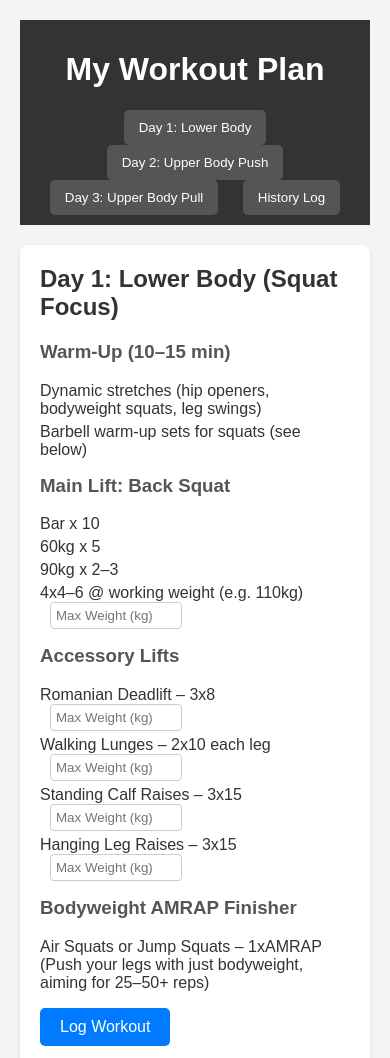
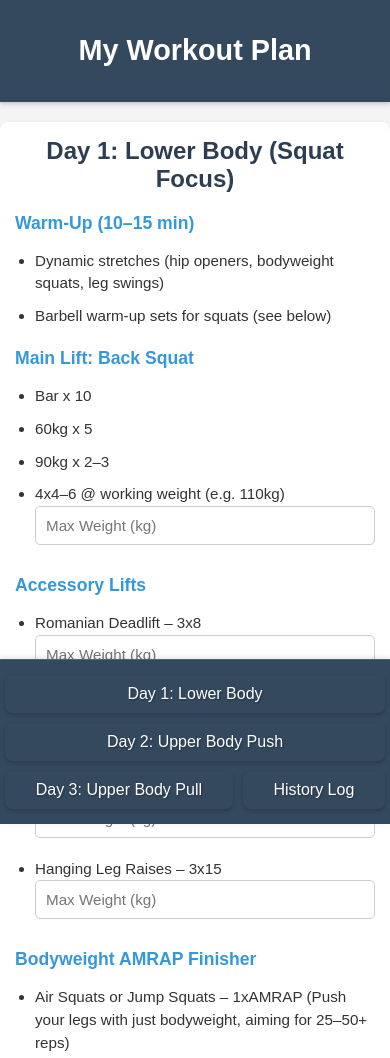
Before and after one commit to alvarovg4444/workoutplan, a plain HTML site: page index.html in a window 390 px wide. Shown: the top 1058 px of the page. Drawn offline with Linux system fonts and the light colour scheme.

Commit message:
Update style.css

```diff
--- a/style.css
+++ b/style.css
@@ -1,30 +1,50 @@
 body {
     font-family: sans-serif;
-    margin: 20px;
+    margin: 0;
     background-color: #f4f4f4;
     color: #333;
+    padding-bottom: 70px;
+    box-sizing: border-box;
+    min-height: 100vh;
+    display: flex;
+    flex-direction: column;
 }
 
 header {
-    background-color: #333;
+    background-color: #34495e;
     color: white;
-    padding: 10px 0;
+    padding: 15px 0;
     text-align: center;
+    margin-bottom: 20px;
+    box-shadow: 0 2px 5px rgba(0, 0, 0, 0.2);
+}
+
+nav {
+    display: flex;
+    justify-content: center;
     margin-bottom: 20px;
 }
 
 nav button {
-    padding: 10px 15px;
-    margin: 0 10px;
+    padding: 12px 20px;
+    margin: 5px 10px;
     border: none;
-    background-color: #555;
+    background-color: #4CAF50;
     color: white;
     cursor: pointer;
-    border-radius: 5px;
+    border-radius: 8px;
+    font-size: 1em;
+    transition: background-color 0.3s ease;
+    box-shadow: 0 2px 4px rgba(0, 0, 0, 0.2);
 }
 
 nav button:hover {
-    background-color: #777;
+    background-color: #45a049;
+}
+
+nav button.active {
+    background-color: #1e7e34;
+    box-shadow: 0 3px 6px rgba(0, 0, 0, 0.3);
 }
 
 main {
@@ -32,57 +52,85 @@ main {
     padding: 20px;
     border-radius: 8px;
     box-shadow: 0 2px 4px rgba(0, 0, 0, 0.1);
+    margin-bottom: 70px;
+    flex: 1;
 }
 
 .workout-day {
-    margin-bottom: 20px;
+    margin-bottom: 25px;
     border-bottom: 1px solid #eee;
-    padding-bottom: 20px;
+    padding-bottom: 25px;
 }
 
 .workout-day h2 {
-    color: #333;
+    color: #2c3e50;
     margin-top: 0;
+    margin-bottom: 20px;
+    text-align: center;
 }
 
 .exercise {
+    margin-bottom: 20px;
+}
+
+.exercise h3 {
+    color: #3498db;
+    margin-top: 0;
+    margin-bottom: 10px;
+}
+
+.exercise ul {
+    list-style-type: disc;
+    padding-left: 20px;
     margin-bottom: 15px;
 }
 
-.exercise h3 {
-    color: #555;
-    margin-top: 0;
-}
-
-.exercise ul {
-    list-style-type: none;
-    padding: 0;
-}
-
 .exercise li {
-    margin-bottom: 5px;
+    margin-bottom: 10px;
+    font-size: 1em;
+    line-height: 1.5;
 }
 
 .exercise input[type="number"] {
-    width: 120px;
-    padding: 5px;
+    width: 140px;
+    padding: 10px;
     margin-left: 10px;
     border: 1px solid #ccc;
-    border-radius: 4px;
+    border-radius: 5px;
+    font-size: 1em;
+    box-sizing: border-box;
 }
 
 .log-workout {
-    background-color: #007bff;
+    background-color: #2980b9;
     color: white;
     border: none;
-    padding: 10px 20px;
-    border-radius: 5px;
+    padding: 12px 25px;
+    border-radius: 8px;
     cursor: pointer;
-    font-size: 1em;
+    font-size: 1.1em;
+    transition: background-color 0.3s ease, box-shadow 0.3s ease;
+    margin-top: 15px;
+    display: block;
+    margin-left: auto;
+    margin-right: auto;
+    box-shadow: 0 2px 4px rgba(0, 0, 0, 0.2);
 }
 
 .log-workout:hover {
-    background-color: #0056b3;
+    background-color: #21618c;
+    box-shadow: 0 3px 6px rgba(0, 0, 0, 0.3);
+}
+
+#history {
+    padding-bottom: 80px;
+        }
+
+#history h2 {
+    color: #2c3e50;
+    margin-top: 0;
+    margin-bottom: 20px;
+    text-align: center;
 }
 
 #history-list {
@@ -91,10 +139,139 @@ main {
 }
 
 #history-list li {
-    padding: 8px 0;
+    padding: 15px;
     border-bottom: 1px dotted #ccc;
+    font-size: 1em;
+    line-height: 1.6;
+    background-color: #f9f9f9;
+    border-radius: 5px;
+    margin-bottom: 10px;
+    box-shadow: 0 1px 2px rgba(0, 0, 0, 0.1);
 }
 
 #history-list li:last-child {
     border-bottom: none;
 }
+
+/* Mobile Styles */
+@media (max-width: 768px) {
+    body {
+        padding-bottom: 60px;
+    }
+
+    header h1 {
+        font-size: 1.8em;
+    }
+
+    nav button {
+        font-size: 0.9em;
+        padding: 10px 15px;
+        margin: 5px;
+    }
+
+    main {
+        padding: 15px;
+    }
+
+    .workout-day h2 {
+        font-size: 1.5em;
+    }
+
+    .exercise h3 {
+        font-size: 1.1em;
+    }
+
+    .exercise li {
+        font-size: 0.95em;
+    }
+
+    .exercise input[type="number"] {
+        width: 100%;
+        margin-left: 0;
+        margin-bottom: 10px;
+    }
+
+    .log-workout {
+        font-size: 1em;
+        padding: 10px 20px;
+    }
+
+    #history-list li {
+        font-size: 0.9em;
+        padding: 12px;
+    }
+
+    nav {
+        flex-wrap: wrap;
+    }
+
+    nav button {
+        margin: 5px;
+        flex: 1 0 auto;
+        text-align: center;
+    }
+}
+
+/* Fixed Bottom Navigation */
+nav {
+    position: fixed;
+    bottom: 0;
+    left: 0;
+    width: 100%;
+    background-color: #34495e;
+    padding: 10px 0;
+    display: flex;
+    justify-content: space-around;
+    align-items: center;
+    box-shadow: 0px -2px 5px rgba(0, 0, 0, 0.1);
+    border-top: 1px solid #4a6572;
+    box-sizing: border-box;
+}
+
+nav button {
+    background-color: transparent;
+    color: #fff;
+    border: none;
+    padding: 10px 15px;
+    font-size: 1em;
+    cursor: pointer;
+    transition: color 0.3s ease;
+    text-shadow: 1px 1px 2px rgba(0, 0, 0, 0.3);
+}
+
+nav button:hover {
+    color: #80deea;
+        }
+
+nav button.active {
+    color: #fff;
+    font-weight: bold;
+}
+
+#export-excel {
+    background-color: #1abc9c;
+    color: white;
+    border: none;
+    padding: 12px 25px;
+    border-radius: 8px;
+    cursor: pointer;
+    font-size: 1.1em;
+    transition: background-color 0.3s ease, box-shadow 0.3s ease;
+    margin-top: 20px;
+    display: block;
+    margin-left: auto;
+    margin-right: auto;
+    box-shadow: 0 2px 4px rgba(0, 0, 0, 0.2);
+}
+
+#export-excel:hover {
+    background-color: #16a085;
+    box-shadow: 0 3px 6px rgba(0, 0, 0, 0.3);
+}
+
+@media (max-width: 768px) {
+    #export-excel {
+        font-size: 1em;
+        padding: 10px 20px;
+    }
+}
```
